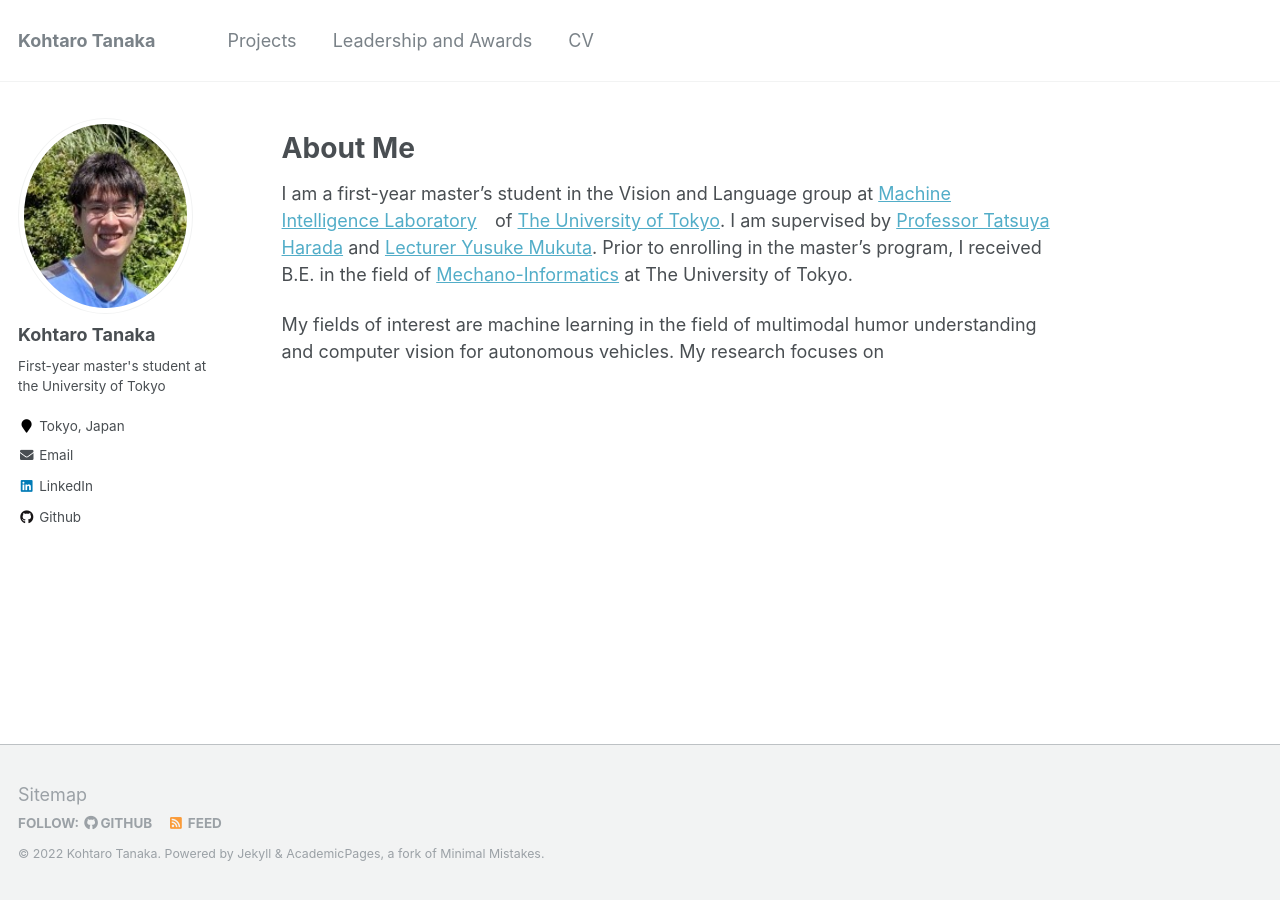
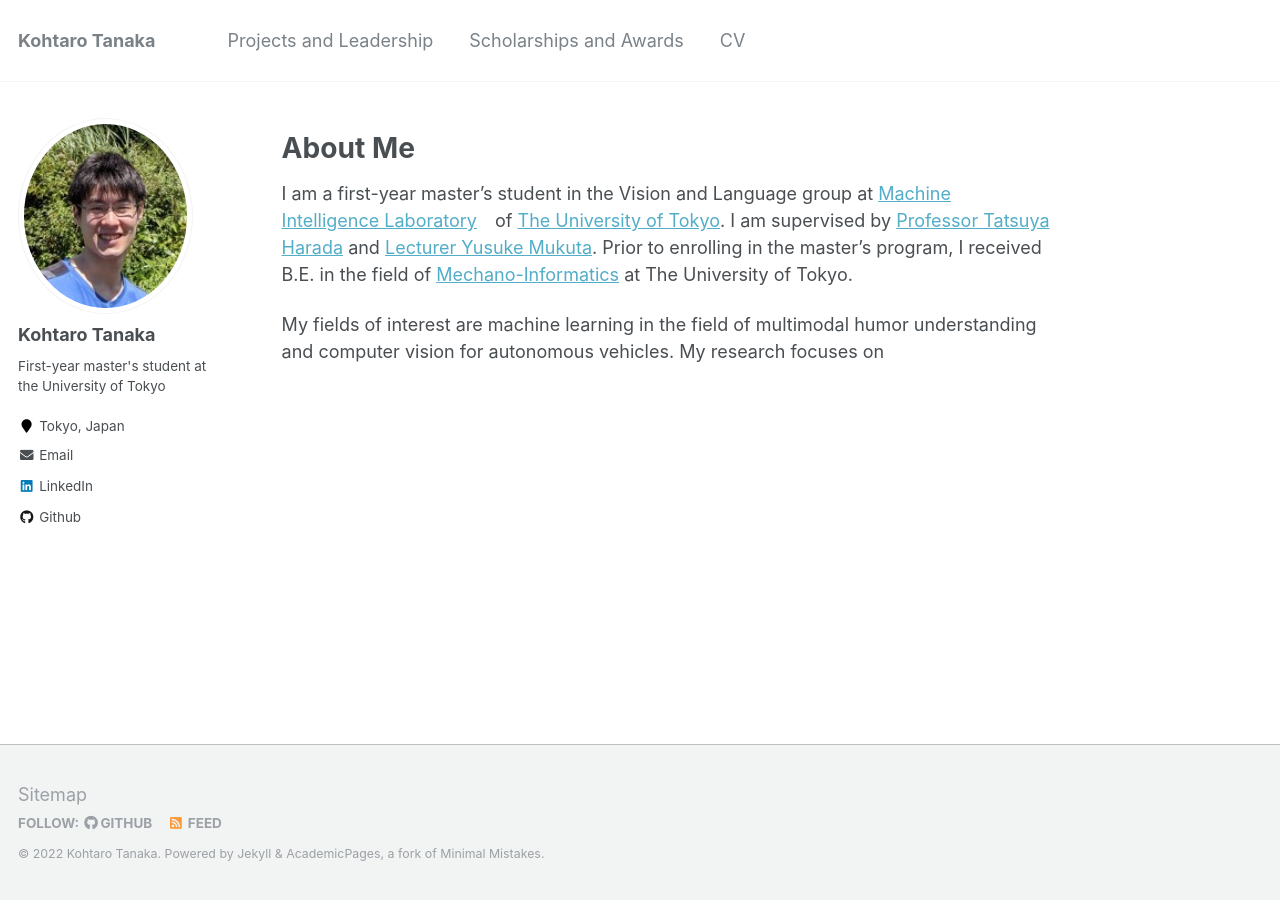
Before and after one commit to kohtaro246/kohtaro246.github.io, a Jekyll site: the page built from _pages/about.md, in a window 1280 px wide. Built offline with Jekyll 4.4.1, drawn with Linux system fonts in a browser that asks for light colours.

Commit message:
Update navigation.yml

```diff
--- a/_data/navigation.yml
+++ b/_data/navigation.yml
@@ -3,11 +3,11 @@ main:
 #  - title: "Publications"
 #    url: /publications/
 
-  - title: "Projects"
-    url: /projects/
+  - title: "Projects and Leadership"
+    url: /projects-and-leadership/
 
-  - title: "Leadership and Awards"
-    url: /leadership-and-awards/
+  - title: "Scholarships and Awards"
+    url: /scholarships-and-awards/
 
 #  - title: "Blog Posts"
 #    url: /year-archive/
```
